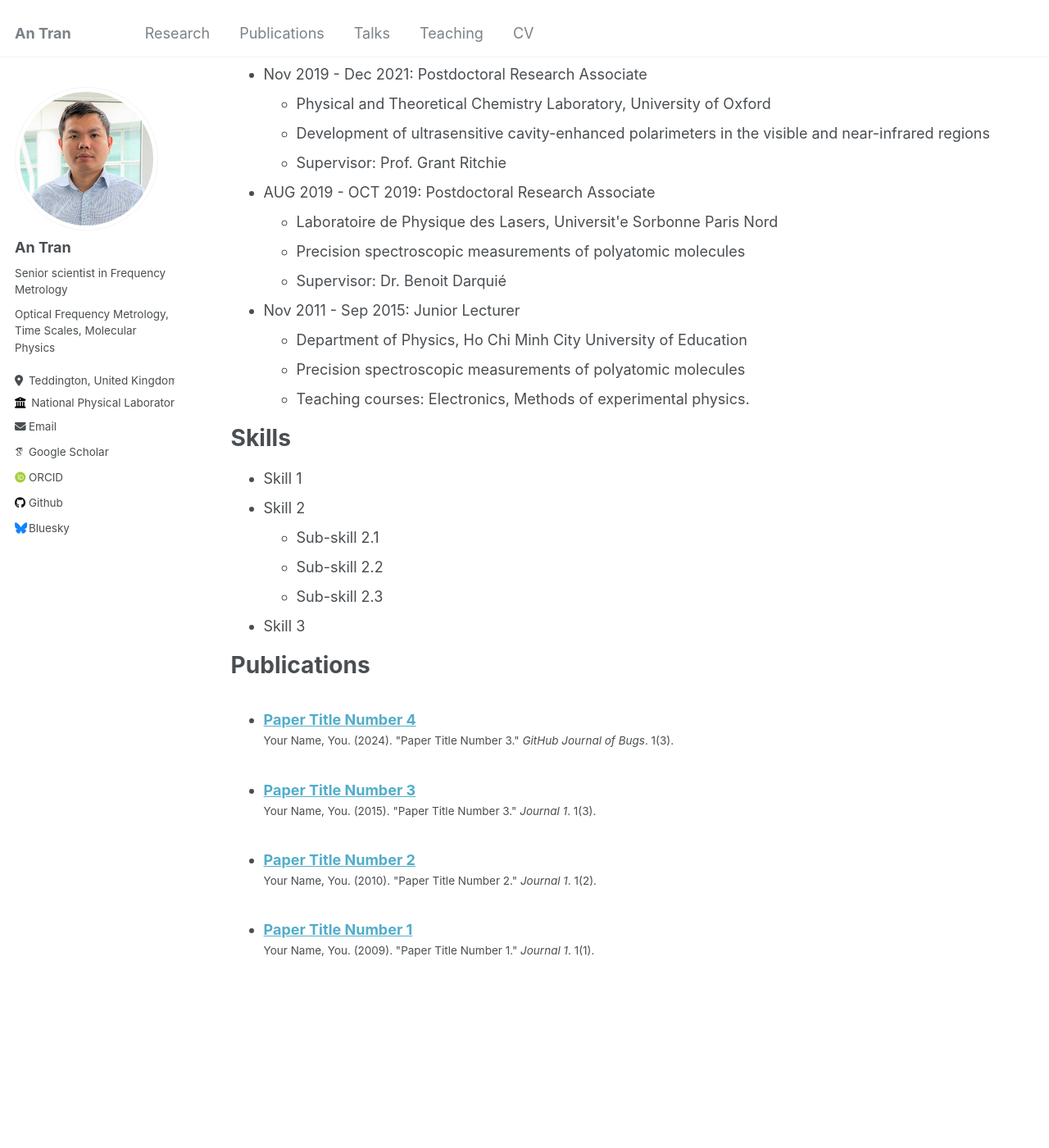
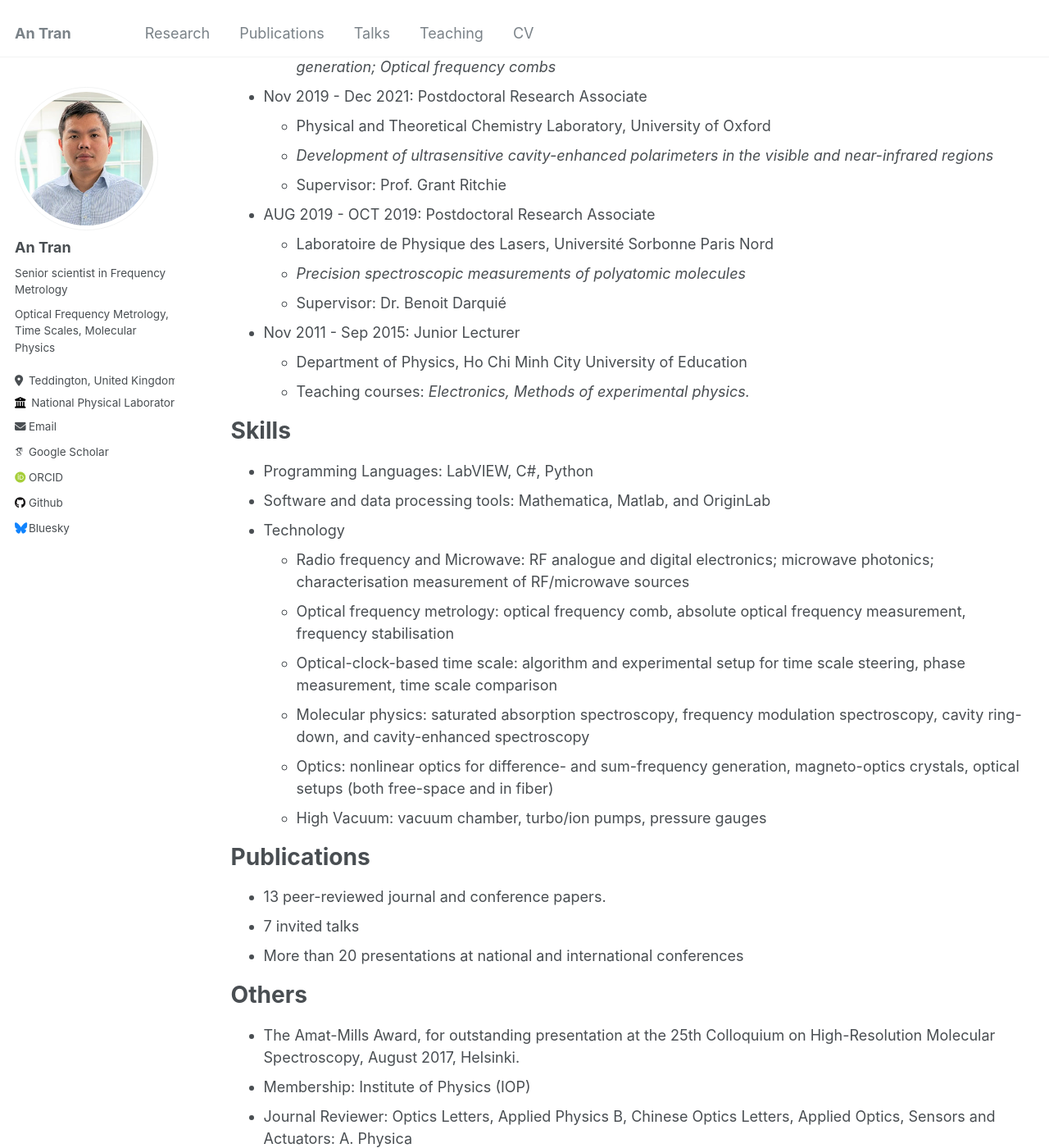
Before and after one commit to antran-phys/antran-phys.github.io, a Jekyll site: the page built from _pages/cv.md, in a window 1280 px wide and 1400 px high, scrolled down 562 px. Shown: the whole window at 82% size. Built offline with Jekyll 4.4.1, drawn with Linux system fonts in a browser that asks for light colours; some web fonts are replaced; some of the changed text lies outside the part shown.

Commit message:
Update cv.md

```diff
--- a/_pages/cv.md
+++ b/_pages/cv.md
@@ -11,42 +11,50 @@ redirect_from:
 
 Education
 ======
-* Ph.D in Frequency Metrology and Molecular Spectroscopy, Université Sorbonne Paris Nord (2019)
-* M.S. in Engineering Physics,  Vietnam National University, Ho Chi Minh City (2013)
-* B.S. in Physics Teacher Education, University of Education, Ho Chi Minh City (2011)
+* PhD in Frequency Metrology and Molecular Spectroscopy, Université Sorbonne Paris Nord (2019). Supervisors: Prof. Anne Amy-Klein and Dr. Benoit Darquié
+* Master in Engineering Physics,  Vietnam National University, Ho Chi Minh City (2013)
+* Bachelor in Physics Teacher Education, University of Education, Ho Chi Minh City (2011)
 
 Research and teaching experience
 ======
 * JUN 2023 - Present: Senior Scientist
   * Time and Frequency Department, National Physical Laboratory
-  * Optical-atomic-clock-based time scale; Ultra-low phase noise radio-frequency and microwave generation; Optical frequency combs
+  * _Optical-atomic-clock-based time scale; Ultra-low phase noise radio-frequency and microwave generation; Optical frequency combs_
 * JAN 2022 - MAY 2023: Higher Scientist
   * Time and Frequency Department, National Physical Laboratory
-  * Optical-atomic-clock-based time scale; Ultra-low phase noise radio-frequency and microwave generation; Optical frequency combs
+  * _Optical-atomic-clock-based time scale; Ultra-low phase noise radio-frequency and microwave generation; Optical frequency combs_
 * Nov 2019 - Dec 2021: Postdoctoral Research Associate
   * Physical and Theoretical Chemistry Laboratory, University of Oxford
-  * Development of ultrasensitive cavity-enhanced polarimeters in the visible and near-infrared regions
+  * _Development of ultrasensitive cavity-enhanced polarimeters in the visible and near-infrared regions_
   * Supervisor: Prof. Grant Ritchie
 * AUG 2019 - OCT 2019: Postdoctoral Research Associate
-  * Laboratoire de Physique des Lasers, Universit\'e Sorbonne Paris Nord
-  * Precision spectroscopic measurements of polyatomic molecules
+  * Laboratoire de Physique des Lasers, Université Sorbonne Paris Nord
+  * _Precision spectroscopic measurements of polyatomic molecules_
   * Supervisor: Dr. Benoit Darquié
 * Nov 2011 - Sep 2015: Junior Lecturer
   * Department of Physics, Ho Chi Minh City University of Education
-  * Precision spectroscopic measurements of polyatomic molecules
-  * Teaching courses: Electronics, Methods of experimental physics.
+  * Teaching courses: _Electronics, Methods of experimental physics._
 
 Skills
 ======
-* Skill 1
-* Skill 2
-  * Sub-skill 2.1
-  * Sub-skill 2.2
-  * Sub-skill 2.3
-* Skill 3
+* Programming Languages: LabVIEW, C#, Python
+* Software and data processing tools: Mathematica, Matlab, and OriginLab
+* Technology
+  * Radio frequency and Microwave: RF analogue and digital electronics; microwave photonics; characterisation measurement of RF/microwave sources
+  * Optical frequency metrology: optical frequency comb, absolute optical frequency measurement, frequency stabilisation
+  * Optical-clock-based time scale: algorithm and experimental setup for time scale steering, phase measurement, time scale comparison
+  * Molecular physics: saturated absorption spectroscopy, frequency modulation spectroscopy, cavity ring-down, and cavity-enhanced spectroscopy
+  * Optics: nonlinear optics for difference- and sum-frequency generation, magneto-optics crystals, optical setups (both free-space and in fiber)
+  * High Vacuum: vacuum chamber, turbo/ion pumps, pressure gauges
 
 Publications
 ======
-  <ul>{% for post in site.publications reversed %}
-    {% include archive-single-cv.html %}
-  {% endfor %}</ul>
+* 13 peer-reviewed journal and conference papers.
+* 7 invited talks
+* More than 20 presentations at national and international conferences
+
+Others
+======
+* The Amat-Mills Award, for outstanding presentation at the 25th Colloquium on High-Resolution Molecular Spectroscopy, August 2017, Helsinki.
+* Membership: Institute of Physics (IOP)
+* Journal Reviewer: Optics Letters, Applied Physics B, Chinese Optics Letters, Applied Optics, Sensors and Actuators: A. Physica
```
